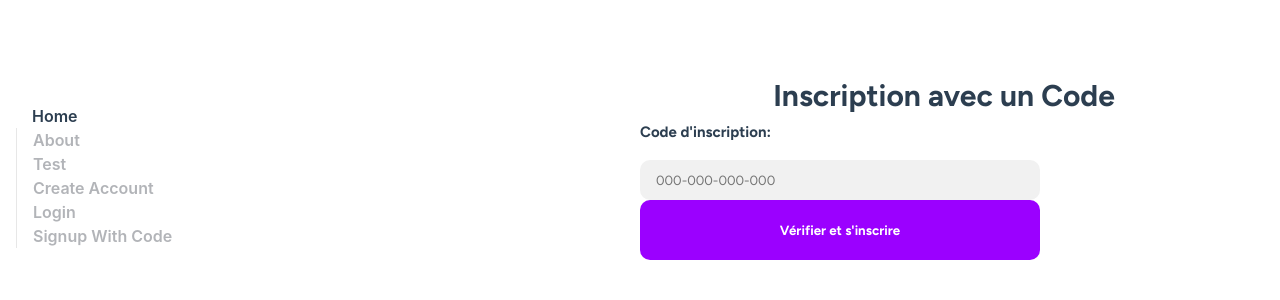
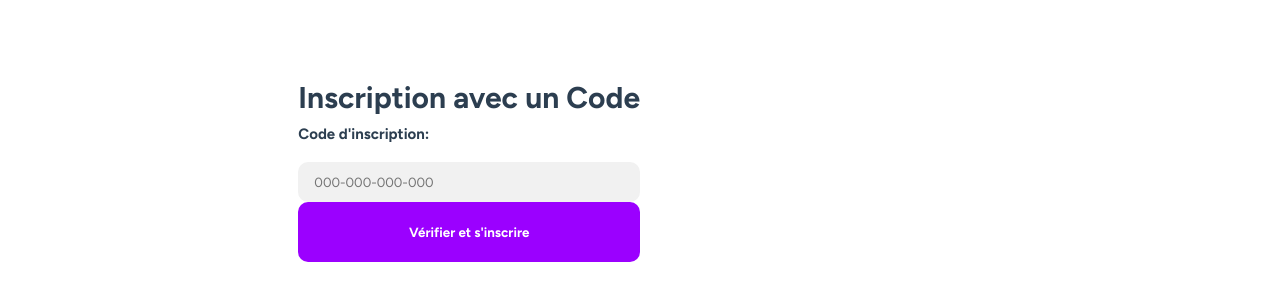
Before and after one commit to KevinPasteur/projint-frontend, a Vue app: page / in a window 1280 px wide. Shown: the part 232-532 px from the top of the page. Built offline with nearby package versions, Linux system fonts and the light colour scheme; no server answers.

Commit message:
Remove Header and add font family

```diff
--- a/src/App.vue
+++ b/src/App.vue
@@ -5,25 +5,21 @@
 import { socket } from "@/socket";
 
 // remove any existing listeners (after a hot module replacement)
+
 socket.off();
 </script>
 
 <template>
-  <header>
-      <nav>
-        <RouterLink to="/">Home</RouterLink>
-        <RouterLink to="/about">About</RouterLink>
-        <RouterLink to="/test">Test</RouterLink>
-        <RouterLink to="/createAccount">Create Account</RouterLink>
-        <RouterLink to="/login">Login</RouterLink>
-        <RouterLink to="/signup-with-code">Signup With Code</RouterLink>
-      </nav>
-  </header>
-
   <RouterView />
 </template>
 
 <style scoped>
+@import url("https://fonts.googleapis.com/css2?family=Figtree:ital,wght@0,300..900;1,300..900&display=swap");
+
+* {
+  font-family: "Figtree";
+}
+
 header {
   line-height: 1.5;
   max-height: 100vh;
```
